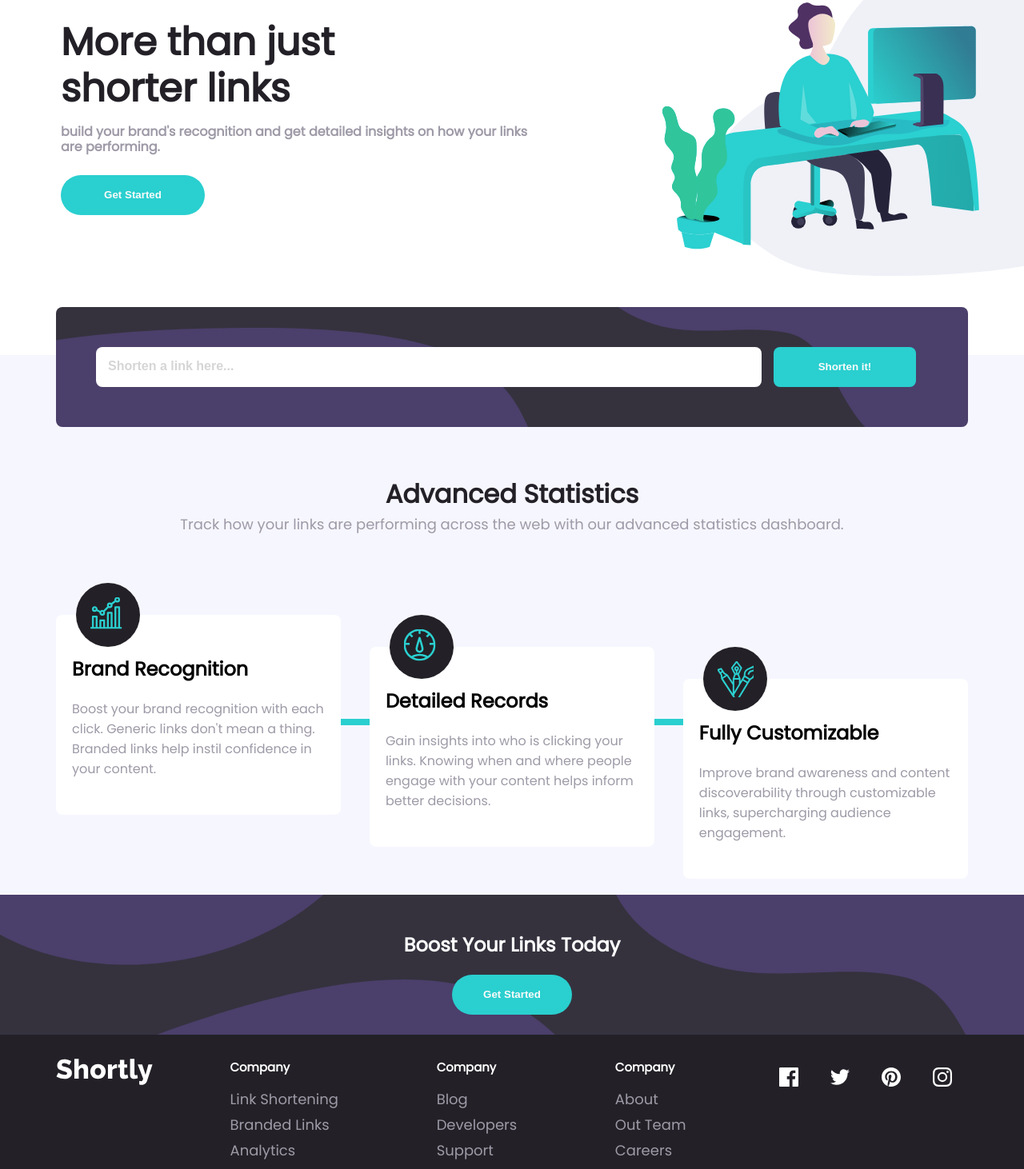
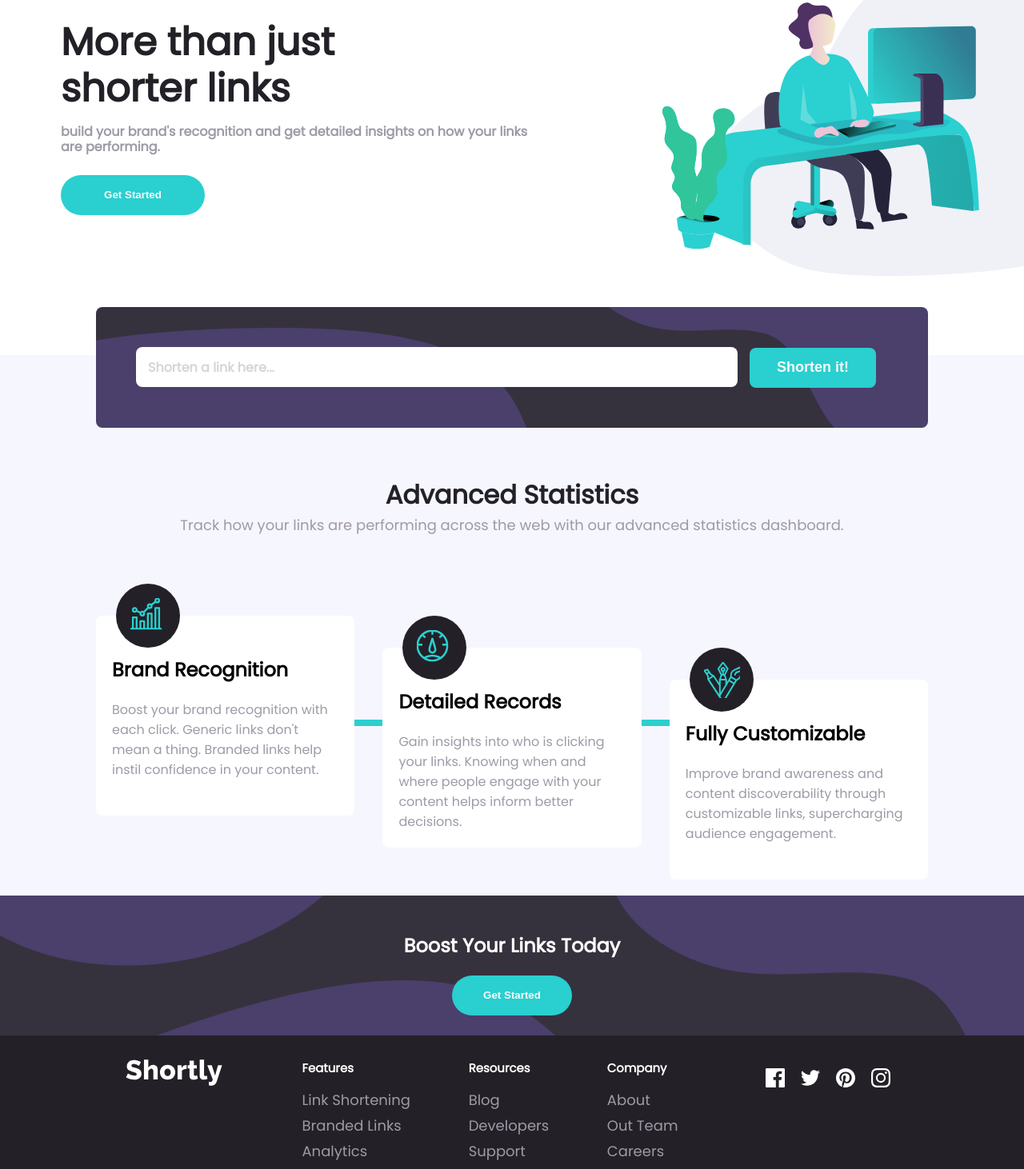
Before and after one commit to saif-abualkhair/avertra-corp-frontend-developer-assignment, a React (Create React App) app: page / in a window 1280 px wide. Shown: the part 206-1668 px from the top of the page at 80% size. Built offline with nearby package versions, Linux system fonts and the light colour scheme.

Commit message:
shorten bug fix, added toast for back-end messages, last touches and tests

```diff
--- a/src/App.css
+++ b/src/App.css
@@ -23,6 +23,14 @@ body {
   --very-dark-violet: hsl(260, 8%, 14%);
   /* added colors for easier access */
   --light: hsl(0, 0%, 98%);
+}
+
+input,
+textarea,
+button,
+select,
+a {
+  -webkit-tap-highlight-color: rgba(0, 0, 0, 0);
 }
 
 /* Primary */
@@ -93,28 +101,9 @@ body {
 }
 
 .container {
-  padding-right: 15px;
-  padding-left: 15px;
-  margin-right: auto;
-  margin-left: auto;
-}
-
-@media (min-width: 768px) {
-  .container {
-    width: 750px;
-  }
-}
-
-@media (min-width: 992px) {
-  .container {
-    width: 970px;
-  }
-}
-
-@media (min-width: 1200px) {
-  .container {
-    width: 1170px;
-  }
+  max-width: 1080px;
+  margin: 0 auto;
+  padding: 0 20px;
 }
 
 .btn {
@@ -261,3 +250,23 @@ body {
 .sh-pinterest {
   background: url('/src/assets/images/icon-pinterest.svg') no-repeat;
 }
+
+.error-toast {
+  display: none;
+  background-color: var(--red);
+  color: var(--light);
+  padding: 10px 20px;
+  border-radius: 8px;
+  font-weight: 700;
+  position: fixed;
+  bottom: 20px;
+  left: 50%;
+  transform: translateX(-50%);
+  min-width: 40%;
+  text-align: center;
+  z-index: 999;
+}
+
+.error-toast-show {
+  display: block;
+}
--- a/src/footer/footer.css
+++ b/src/footer/footer.css
@@ -5,10 +5,12 @@
 
 .footer-wrapper {
     display: flex;
-    justify-content: space-between;
+    justify-content: space-around;
 }
 
-.footer-logo {}
+.footer-links {
+    margin: 0 25px;
+}
 
 .footer-links-area {
     width: 50%;
@@ -18,7 +20,6 @@
 
 .footer-links .footer-links-list .footer-links-list-item {
     list-style: none;
-    margin: 0;
     margin: 5px 0;
 }
 
@@ -43,6 +44,12 @@
 
 .footer-socials .socails-list .socails-list-item {
     list-style: none;
+    margin: 0 10px;
+}
+
+.footer-socials .socails-list .socails-list-item .btn {
+    margin: 0;
+    padding: 0;
 }
 
 .social-ico path:hover {
--- a/src/footer/footer.js
+++ b/src/footer/footer.js
@@ -10,7 +10,7 @@ function Footer() {
                 </div>
                 <div className="footer-links-area">
                     <div className="footer-links">
-                        <h5>Company</h5>
+                        <h5>Features</h5>
                         <ul className='footer-links-list'>
                             <li className='footer-links-list-item'>
                                 <a className='text-grayish-violet footer-links-list-item-link' href="#">Link Shortening</a>
@@ -25,7 +25,7 @@ function Footer() {
                     </div>
 
                     <div className="footer-links">
-                        <h5>Company</h5>
+                        <h5>Resources</h5>
                         <ul className='footer-links-list'>
                             <li className='footer-links-list-item'>
                                 <a className='text-grayish-violet footer-links-list-item-link' href="#">Blog</a>
--- a/src/homepage/advanced-statistics/cards-showcase/cards-showcase.css
+++ b/src/homepage/advanced-statistics/cards-showcase/cards-showcase.css
@@ -38,7 +38,7 @@
         display: flex;
         flex-direction: column;
         align-items: center;
-        margin: 50px 0;
+        margin-top: 50px;
     }
 
     .cards-showcase .bar {
--- a/src/homepage/shorten/link-card/link-card.css
+++ b/src/homepage/shorten/link-card/link-card.css
@@ -42,8 +42,8 @@
     overflow: auto;
 }
 
-.separator{
-    display: hidden;
+.links .separator{
+    display: none;
     margin: 15px 0;
     background-color: rgba(0, 0, 0, 0.116);
 }
@@ -69,6 +69,6 @@
     }
 
     .separator{
-        display: blick;
+        display: block;
     }
 }
--- a/src/homepage/shorten/shorten.css
+++ b/src/homepage/shorten/shorten.css
@@ -10,7 +10,6 @@
     padding: 30px 30px;
     border-radius: 8px;
     background: url(../../assets/images/bg-shorten-desktop.svg) no-repeat;
-    /* cover */
     background-size: 100% 100%;
 }
 
@@ -23,6 +22,7 @@
 .shorten-button {
     width: calc(20% - 30px);
     height: 50px;
+    font-size: 18px;
     margin: 0 15px;
     box-sizing: border-box;
 }
@@ -39,6 +39,9 @@
     outline: none;
     padding: 0 15px;
     border-radius: 8px;
+    font-size: 18px;
+    font-weight: 500;
+    font-family: poppins, sans-serif;
 }
 
 .shorten-input:focus {
@@ -78,6 +81,13 @@
     position: relative;
 }
 
+
+
+.loader path,
+.loader rect {
+    fill: var(--cyan);
+}
+
 @media only screen and (max-width : 768px) {
     .shorten-button, .shorten-input {
         width: 100%;
@@ -88,20 +98,10 @@
         margin: 35px 0;
         width: 100%;
     }
+
+    .loader-wrapper {
+        left: 50%;
+        top: 100%;
+        transform: translateX(-50%);
+    }
 }
-
-/*
-    Set the color of the icon
-  */
-.loader path,
-.loader rect {
-    fill: var(--cyan);
-}
-
-/* .background-img {
-    position: absolute;
-    top: 0;
-    left: 0;
-    width: 100%;
-    height: 100%;
-} */
--- a/src/homepage/shorten/shorten.js
+++ b/src/homepage/shorten/shorten.js
@@ -7,13 +7,32 @@ function Shorten() {
     const [isValid, setIsValid] = useState(false);
     const [hasBeenClickedAtLeastOnce, setHasBeenClickedAtLeastOnce] = useState(false);
     const [isLoading, setIsLoading] = useState(false);
-    const [url, setName] = useState('');
+    const [url, setUrl] = useState('');
     const [urlList, setUrlList] = useState([]);
+    const [toastMessage, setToastMessage] = useState(undefined);
 
-    const onSubmit = () => {
+    const setValueWithValidityCheck = (event) => {
+        setIsValid((event && event != ''));
+        setUrl(event);
+    }
+
+
+    // pattern validation
+    // const isValidUrl = urlString => {
+    //     var urlPattern = new RegExp('^(https?:\\/\\/)?' +
+    //         '((([a-z\\d]([a-z\\d-]*[a-z\\d])*)\\.)+[a-z]{2,}|' +
+    //         '((\\d{1,3}\\.){3}\\d{1,3}))' +
+    //         '(\\:\\d+)?(\\/[-a-z\\d%_.~+]*)*' +
+    //         '(\\?[;&a-z\\d%_.~+=-]*)?' +
+    //         '(\\#[-a-z\\d_]*)?$', 'i');
+    //     const isValidOnUrlPattern = !!urlPattern.test(urlString);
+    // }
+
+    const onSubmit = (event) => {
+        event.preventDefault();
         if (!hasBeenClickedAtLeastOnce)
             setHasBeenClickedAtLeastOnce(true);
-        setIsValid((url && url != ''));
+        // setIsValid((url && url != ''));
         if (isValid)
             shortify(url);
     }
@@ -23,7 +42,8 @@ function Shorten() {
         axios.get("https://api.shrtco.de/v2/shorten", { params: { url: url } })
             .then(response => {
                 setIsLoading(false);
-                setName('');
+                setValueWithValidityCheck('');
+                setHasBeenClickedAtLeastOnce(false);
                 setUrlList([
                     ...urlList,
                     { originalLink: response.data.result.original_link, shortLink: response.data.result.share_link }
@@ -31,7 +51,10 @@ function Shorten() {
             })
             .catch(error => {
                 setIsLoading(false);
-                console.log('drdr error', error);
+                setToastMessage(error.response.data.error);
+                setTimeout(() => {
+                    setToastMessage(undefined);
+                }, 4500);
             });
     }
 
@@ -74,17 +97,18 @@ function Shorten() {
     }
 
     return (
+        <form onSubmit={onSubmit}>
             <div className='shorten'>
                 <div className='shorten-banner bg-very-dark-blue'>
                     <div className='input-group'>
                         <span className="validation">
                             <input className={!isValid && hasBeenClickedAtLeastOnce ? 'shorten-input invalid' : 'shorten-input'} placeholder='Shorten a link here...'
                                 value={url}
-                            onChange={e => setName(e.target.value)} />
+                                onChange={e => setValueWithValidityCheck(e.target.value)} />
                             {getInvalidMessage()}
                         </span>
 
-                    <button className='btn btn-cyan shorten-button' onClick={onSubmit}
+                        <button className='btn btn-cyan shorten-button' type='submit'
                             disabled={isLoading}>
                             Shorten it!
                         </button>
@@ -93,6 +117,10 @@ function Shorten() {
                 </div >
                 {getLinksList()}
             </div >
+            <div className={toastMessage ? 'error-toast  error-toast-show' : 'error-toast'}>
+                {toastMessage}
+            </div>
+        </form>
     );
 }
 
```
Lines whose indentation alone changed are shown as unchanged.
